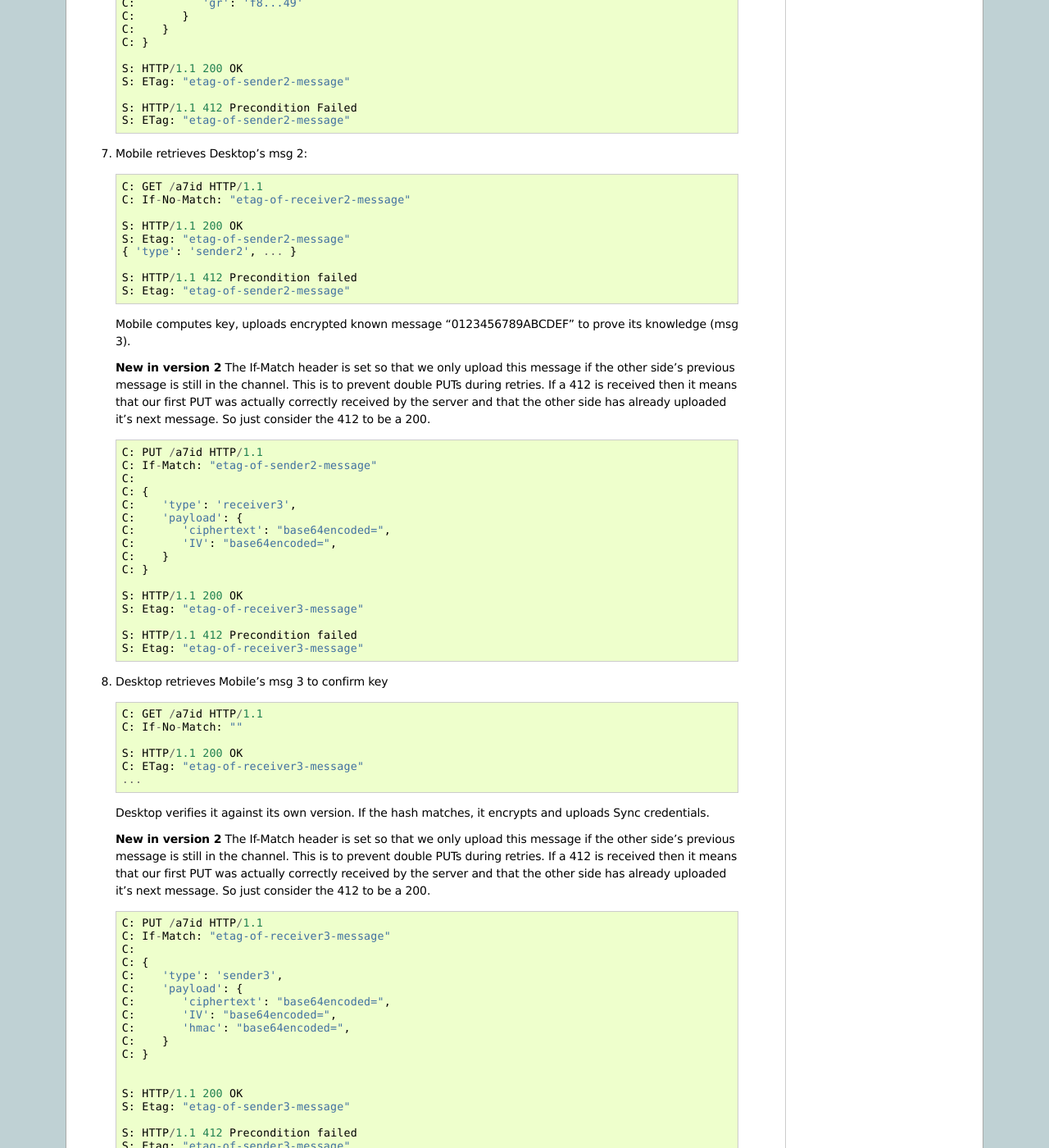
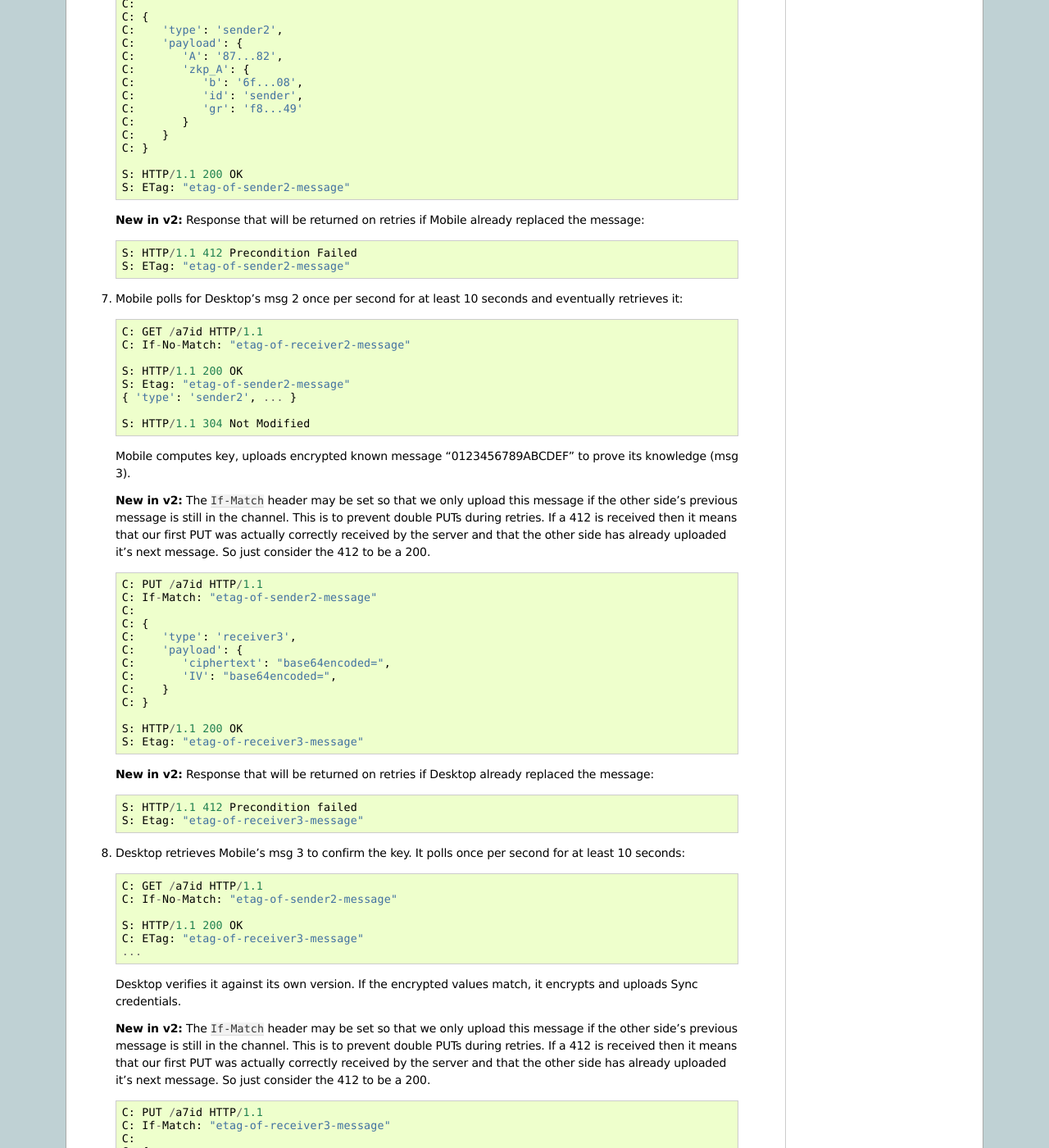
Before and after one commit to mozilla-services/docs, a Sphinx documentation site: the page built from source/keyexchange/user-flow.rst, in a window 1280 px wide and 1400 px high, scrolled down 3843 px. Shown: the whole window at 82% size. Built offline with Sphinx 7.4.7, drawn with Linux system fonts in a browser that asks for light colours; some of the changed text lies outside the part shown.

Commit message:
Bug 684074 - Part 0: Fix some minor inaccuracies and other things in the Key Exchange flow (v1/v2). r=tarek

```diff
--- a/source/keyexchange/user-flow.rst
+++ b/source/keyexchange/user-flow.rst
@@ -77,8 +77,8 @@ Detailed Flow
 2. Mobile generates PIN from random weak secret (4 characters a-z0-9)
    and the channel ID, computes and uploads J-PAKE msg 1.
 
-   **New for v2** To prevent double uploads in case of retries, the
-   If-None-Match: * header is specified. This makes sure that the message
+   **New in v2:** To prevent double uploads in case of retries, the
+   ``If-None-Match: *`` header may be specified. This ensures that the message
    is only uploaded if the channel is empty. If it is not then the request
    will fail with a 412 Precondition Failed which should be considered the
    same as 200 OK. The 412 will also contain the Etag of the data was the
@@ -112,8 +112,8 @@ Detailed Flow
     S: HTTP/1.1 200 OK
     S: ETag: "etag-of-receiver1-message"
 
-   Response that will be returned on retries if the Desktop already replaced
-   the message::
+   **New in v2:** Response that will be returned on retries if the Desktop
+   already replaced the message::
 
     S: HTTP/1.1 412 Precondition Failed
     S: ETag: "etag-of-receiver1-message"
@@ -131,7 +131,7 @@ Detailed Flow
 
 4. Desktop computes and uploads msg 1.
 
-   **New in version 2** The If-Match header is set so that we only upload this
+   **New in v2:** The ``If-Match`` header may be set so that we only upload this
    message if the other side's previous message is still in the channel. This
    is to prevent double PUTs during retries. If a 412 is received then it
    means that our first PUT was actually correctly received by the server and
@@ -166,11 +166,14 @@ Detailed Flow
     S: HTTP/1.1 200 OK
     S: Etag: "etag-of-sender1-message"
 
+   **New in v2:** Response that will be returned on retries if Mobile
+   already replaced the message::
+
     S: HTTP/1.1 412 Precondition Failed
     S: Etag: "etag-of-sender1-message"
 
 
-5. Mobile polls for Desktop's msg 1::
+5. Mobile polls for Desktop's msg 1 once per second for at least 300 seconds::
 
     C: GET /a7id HTTP/1.1
     C: If-None-Match: "etag-of-receiver1-message"
@@ -186,7 +189,7 @@ Detailed Flow
 
    Mobile computes and uploads msg 2.
 
-   **New in version 2** The If-Match header is set so that we only upload this
+   **New in v2:** The ``If-Match`` header may be set so that we only upload this
    message if the other side's previous message is still in the channel. This
    is to prevent double PUTs during retries. If a 412 is received then it means
    that our first PUT was actually correctly received by the server and that
@@ -211,26 +214,27 @@ Detailed Flow
     S: HTTP/1.1 200 OK
     S: ETag: "etag-of-receiver2-message"
 
+   **New in v2:** Response that will be returned on retries if Desktop
+   already replaced the message::
+
     S: HTTP/1.1 412 Precondition Failed
     S: ETag: "etag-of-receiver2-message"
 
-6. Desktop polls for and eventually retrieves Mobile's msg 2
-
-   ::
+6. Desktop polls for Mobile's msg 2 once per second for at least 10 seconds::
 
     C: GET /a7id HTTP/1.1
     C: If-None-Match: "etag-of-sender1-message"
 
+    S: HTTP/1.1 304 Not Modified
+
+   and eventually retrieves it::
+
     S: HTTP/1.1 200 OK
     S: Etag: "etag-of-receiver2-message"
 
-    S: HTTP/1.1 412 Precondition Failed
-    S: Etag: "etag-of-receiver2-message"
-
-
    Desktop computes key, computes and uploads msg 2.
 
-   **New in version 2** The If-Match header is set so that we only upload this
+   **New in v2:** The ``If-Match`` header may be set so that we only upload this
    message if the other side's previous message is still in the channel. This
    is to prevent double PUTs during retries. If a 412 is received then it
    means that our first PUT was actually correctly received by the server and
@@ -257,11 +261,15 @@ Detailed Flow
     S: HTTP/1.1 200 OK
     S: ETag: "etag-of-sender2-message"
 
+   **New in v2:** Response that will be returned on retries if Mobile
+   already replaced the message::
+
     S: HTTP/1.1 412 Precondition Failed
     S: ETag: "etag-of-sender2-message"
 
 
-7. Mobile retrieves Desktop's msg 2::
+7. Mobile polls for Desktop's msg 2 once per second for at least 10
+   seconds and eventually retrieves it::
 
     C: GET /a7id HTTP/1.1
     C: If-No-Match: "etag-of-receiver2-message"
@@ -270,14 +278,12 @@ Detailed Flow
     S: Etag: "etag-of-sender2-message"
     { 'type': 'sender2', ... }
 
-    S: HTTP/1.1 412 Precondition failed
-    S: Etag: "etag-of-sender2-message"
-
+    S: HTTP/1.1 304 Not Modified
 
    Mobile computes key, uploads encrypted known message "0123456789ABCDEF" to
    prove its knowledge (msg 3).
 
-   **New in version 2** The If-Match header is set so that we only upload
+   **New in v2:** The ``If-Match`` header may be set so that we only upload
    this message if the other side's previous message is still in the channel.
    This is to prevent double PUTs during retries. If a 412 is received then it
    means that our first PUT was actually correctly received by the server and
@@ -300,25 +306,27 @@ Detailed Flow
         S: HTTP/1.1 200 OK
         S: Etag: "etag-of-receiver3-message"
 
+   **New in v2:** Response that will be returned on retries if Desktop
+   already replaced the message::
+
         S: HTTP/1.1 412 Precondition failed
         S: Etag: "etag-of-receiver3-message"
 
 
-8. Desktop retrieves Mobile's msg 3 to confirm key
-
-   ::
+8. Desktop retrieves Mobile's msg 3 to confirm the key. It polls once
+   per second for at least 10 seconds::
 
     C: GET /a7id HTTP/1.1
-    C: If-No-Match: ""
+    C: If-No-Match: "etag-of-sender2-message"
 
     S: HTTP/1.1 200 OK
     C: ETag: "etag-of-receiver3-message"
     ...
 
-   Desktop verifies it against its own version.
-   If the hash matches, it encrypts and uploads Sync credentials.
+   Desktop verifies it against its own version.  If the encrypted values
+   match, it encrypts and uploads Sync credentials.
 
-   **New in version 2** The If-Match header is set so that we only upload
+   **New in v2:** The ``If-Match`` header may be set so that we only upload
    this message if the other side's previous message is still in the channel.
    This is to prevent double PUTs during retries. If a 412 is received then
    it means that our first PUT was actually correctly received by the server
@@ -343,6 +351,9 @@ Detailed Flow
         S: HTTP/1.1 200 OK
         S: Etag: "etag-of-sender3-message"
 
+   **New in v2:** Response that will be returned on retries if Mobile
+   already replaced the message::
+
         S: HTTP/1.1 412 Precondition failed
         S: Etag: "etag-of-sender3-message"
 
@@ -358,7 +369,8 @@ Detailed Flow
    the encrypted credentials.
 
 
-9. Mobile retrieves encrypted credentials::
+9. Mobile polls for the encrypted credentials once per second for at
+   least 10 seconds::
 
     C: GET /a7id HTTP/1.1
     C: If-None-Match: "etag-of-receiver3-message"
```
Also changed, not shown: other parts of source/keyexchange/user-flow.rst (+1 -1 lines).
